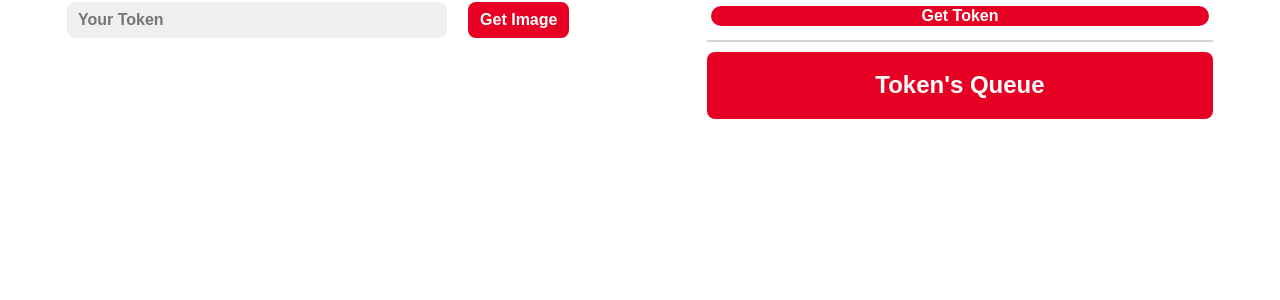
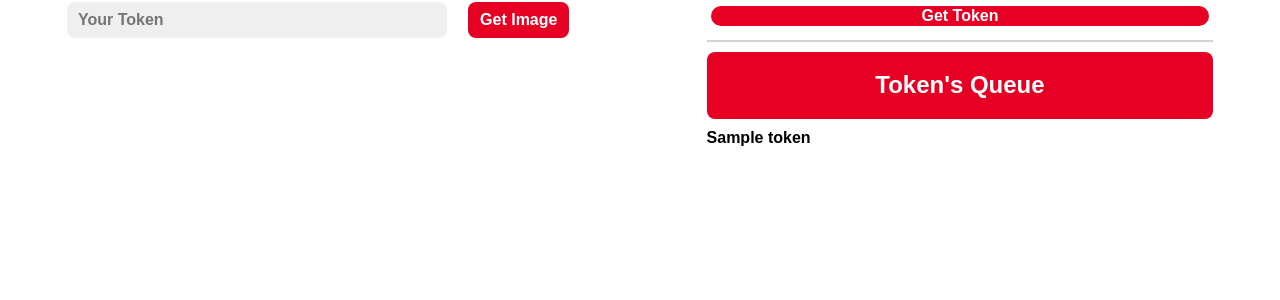
Before and after one commit to JuiceFV/Cats_Queue_Management_System, a Python web app: template application/templates/index.html in a window 1280 px wide. Shown: the part 227-527 px from the top of the page. Run offline with Jinja, Linux system fonts and the light colour scheme; the template is opened without the code that fills it: most values are stand-ins (such as "Sample title", 1, 10 or a date in 2020).

Commit message:
index.html modified with purpose to queue representation

```diff
--- a/application/templates/index.html
+++ b/application/templates/index.html
@@ -59,13 +59,56 @@
 					</div>
 					<div id="token-queue">
 						<div class="queue-column" id="first-column">
-
+							{% if token_list %}
+								{% if token_list|length <= 15 %}
+									{% for token_el in token_list %}
+										<div class="token-field">{{token_el.token}}</div>
+									{% endfor %}
+								{% else %}
+									{% for i in range(15) %}
+										<div class="token-field">{{token_list[i].token}}</div>
+									{% endfor %}
+								{% endif %}
+							{% endif %}
 						</div>
 						<div class="queue-column" id="second-column">
+							{% if token_list %}
+								{% if token_list|length <= 30 %}
+									{% for i in range(15, token_list|length) %}
+										<div class="token-field">{{token_list[i].token}}</div>
+									{% endfor %}
+								{% else %}
+									{% for i in range(15, 30) %}
+										<div class="token-field">{{token_list[i].token}}</div>
+									{% endfor %}
+								{% endif %}
+							{% endif %}
 						</div>
 						<div class="queue-column" id="third-column">
+							{% if token_list %}
+								{% if token_list|length <= 45 %}
+									{% for i in range(30, token_list|length) %}
+										<div class="token-field">{{token_list[i].token}}</div>
+									{% endfor %}
+								{% else %}
+									{% for i in range(30, 45) %}
+										<div class="token-field">{{token_list[i].token}}</div>
+									{% endfor %}
+								{% endif %}
+							{% endif %}
 						</div>
 						<div class="queue-column" id="forth-column">
+							{% if token_list %}
+								{% if token_list|length <= 60 %}
+									{% for i in range(45, token_list|length) %}
+										<div class="token-field">{{token_list[i].token}}</div>
+									{% endfor %}
+								{% else %}
+									{% for i in range(45, 60) %}
+										<div class="token-field">{{token_list[i].token}}</div>
+									{% endfor %}
+								{% endif %}
+							{% endif %}
 						</div>
 					</div>
 				</div>
```
